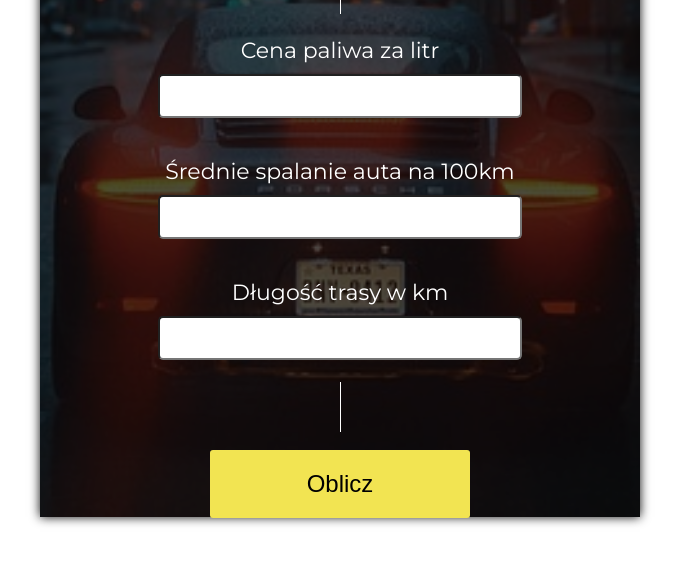
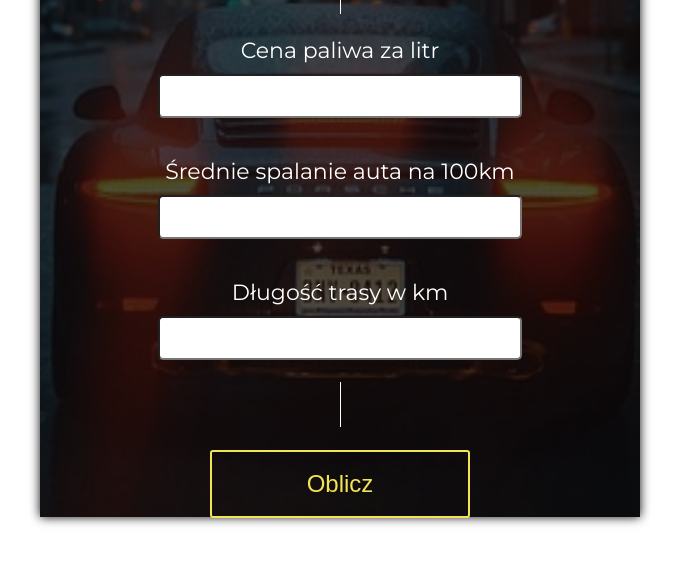
Before and after one commit to mondom/route_costs, a plain HTML site: page index.html in a window 1280 px wide. In both pictures the pointer is over the button "Oblicz". Shown: the part 253-816 px from the top of the page, without its empty margins (300-979 px from the left). Drawn offline with Linux system fonts and the light colour scheme.

Commit message:
change hover style

```diff
--- a/style.css
+++ b/style.css
@@ -117,7 +117,7 @@ input {
 	background: transparent;
 	border: 2px double #fff;
 	cursor: pointer;
-	transition: background-color, border, color 0.3s;
+	transition: border, color 0.3s;
 	z-index: 1;
 
 }
@@ -126,7 +126,7 @@ input {
 	position: absolute;
 	content: '';
 	width: 1px;
-	height: 50px;
+	height: 45px;
 	background-color: #fff;
 	top: -70px;
 	left: 50%;
@@ -134,9 +134,8 @@ input {
 }
 
 .count:hover {
-	background-color: #f2e452;
-	border: 2px solid transparent;
-	color: black;
+	color: #f2e452;
+	border: 2px solid #f2e452;
 }
 /* .count:hover::after {
 	background-color: #f2e452;
```
